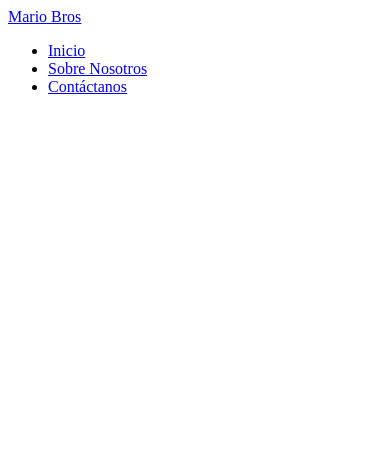
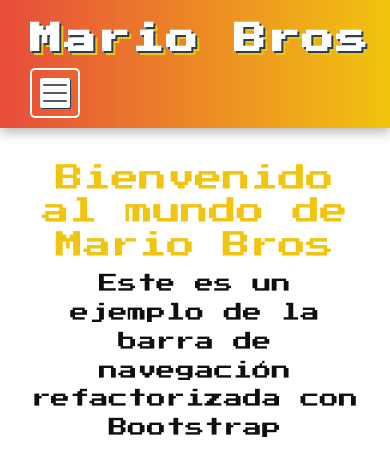
Before and after one commit to Liw1030/BlogRefactorizado-Grupo9, a plain HTML site: page navbar.html in a window 390 px wide. Drawn offline with nearby package versions, Linux system fonts and the light colour scheme.

Commit message:
textoooo

```diff
--- a/navbar.css
+++ b/navbar.css
@@ -4,67 +4,68 @@
   background: cover;
 }
 
-.navbar {
+.custom-navbar {
   background: linear-gradient(90deg, #e74c3c 0%, #f1c40f 100%);
   box-shadow: 0 4px 12px rgba(0,0,0,0.3);
   padding: 0;
 }
 
-.navbar-container {
-  display: flex;
-  align-items: center;
-  justify-content: space-between;
+.container {
   padding: 10px 30px;
 }
 
-.navbar-logo {
+.custom-navbar-logo {
   font-size: 2em;
-  color: #fff;
+  color: #fff !important;
   text-shadow: 2px 2px 0 #2c3e50, 4px 4px 0 #f1c40f;
   text-decoration: none;
   font-weight: bold;
   letter-spacing: 2px;
 }
 
-.navbar-menu {
-  list-style: none;
-  display: flex;
+.custom-navbar-menu {
   margin: 0;
   padding: 0;
 }
 
-.navbar-item {
+.custom-navbar-item {
   margin-left: 30px;
 }
 
-.navbar-link {
-  color: #fff;
+.custom-navbar-link {
+  color: #fff !important;
   text-decoration: none;
   font-size: 1.1em;
   font-weight: bold;
-  padding: 8px 18px;
+  padding: 8px 18px !important;
   border-radius: 8px;
   background: linear-gradient(90deg, #27ae60 0%, #2980b9 100%);
   box-shadow: 2px 2px 0 #2c3e50;
   transition: background 0.2s, transform 0.2s;
 }
 
-.navbar-link:hover {
+.custom-navbar-link:hover {
   background: linear-gradient(90deg, #f1c40f 0%, #e74c3c 100%);
-  color: #2c3e50;
+  color: #2c3e50 !important;
   transform: scale(1.1);
 }
 
-.navbar-toggle {
+.navbar-toggler {
   display: none;
   flex-direction: column;
   cursor: pointer;
+  padding: 8px;
+  background-color: transparent;
+  border: 2px solid #fff;
+  border-radius: 5px;
 }
-.navbar-toggle span {
-  height: 5px;
-  width: 30px;
-  background: #fff;
-  margin: 4px 0;
+
+.navbar-toggler-icon {
+  display: inline-block;
+  width: 1.5em;
+  height: 1.5em;
+  vertical-align: middle;
+  background-color: #fff;
   border-radius: 2px;
   box-shadow: 1px 1px 0 #2c3e50;
 }
@@ -85,25 +86,17 @@
   font-size: 1.2em;
 }
 
-@media (max-width: 600px) {
-  .navbar-menu {
-    display: none;
-    flex-direction: column;
-    background: #e74c3c;
-    position: absolute;
-    top: 60px;
-    left: 0;
-    width: 100%;
-    z-index: 10;
+@media (max-width: 991px) {
+  .custom-navbar-item {
+    margin: 10px 0;
   }
-  .navbar-menu.active {
-    display: flex;
+
+  .navbar-toggler {
+    display: block;
   }
-  .navbar-toggle {
-    display: flex;
-  }
-  .navbar-item {
-    margin: 10px 0;
-    text-align: center;
+
+  .custom-navbar-link {
+    display: inline-block;
+    margin: 5px 0;
   }
 }
--- a/navbar.html
+++ b/navbar.html
@@ -1,16 +1,46 @@
 
-<nav class="navbar" id="navbar">
-  <div class="navbar-container">
-    <a href="index.html" class="navbar-logo">Mario Bros</a>
-    <ul class="navbar-menu">
-      <li class="navbar-item"><a href="index.html" class="navbar-link">Inicio</a></li>
-      <li class="navbar-item"><a href="SobreNosotros.html" class="navbar-link">Sobre Nosotros</a></li>
-      <li class="navbar-item"><a href="Contactanos.html" class="navbar-link">Contáctanos</a></li>
-    </ul>
-    <div class="navbar-toggle" id="navbar-toggle">
-      <!-- <span></span>
-      <span></span>
-      <span></span> -->
+<!DOCTYPE html>
+<html lang="es">
+<head>
+  <meta charset="UTF-8">
+  <meta name="viewport" content="width=device-width, initial-scale=1.0">
+  <title>Mario Bros - Navegación</title>
+  <!-- Bootstrap CSS -->
+  <link href="https://cdn.jsdelivr.net/npm/bootstrap@5.3.0/dist/css/bootstrap.min.css" rel="stylesheet">
+  <!-- Google Font: Press Start 2P -->
+  <link href="https://fonts.googleapis.com/css2?family=Press+Start+2P&display=swap" rel="stylesheet">
+  <!-- Estilos personalizados -->
+  <link href="navbar.css" rel="stylesheet">
+</head>
+<body>
+  <nav class="navbar navbar-expand-lg custom-navbar" id="navbar">
+    <div class="container">
+      <a href="index.html" class="navbar-brand custom-navbar-logo">Mario Bros</a>
+      <button class="navbar-toggler custom-navbar-toggle" type="button" data-bs-toggle="collapse" data-bs-target="#navbarNav" aria-controls="navbarNav" aria-expanded="false" aria-label="Toggle navigation">
+        <span class="navbar-toggler-icon"></span>
+      </button>
+      <div class="collapse navbar-collapse" id="navbarNav">
+        <ul class="navbar-nav ms-auto custom-navbar-menu">
+          <li class="nav-item custom-navbar-item">
+            <a href="index.html" class="nav-link custom-navbar-link">Inicio</a>
+          </li>
+          <li class="nav-item custom-navbar-item">
+            <a href="SobreNosotros.html" class="nav-link custom-navbar-link">Sobre Nosotros</a>
+          </li>
+          <li class="nav-item custom-navbar-item">
+            <a href="Contactanos.html" class="nav-link custom-navbar-link">Contáctanos</a>
+          </li>
+        </ul>
+      </div>
     </div>
+  </nav>
+
+  <div class="container mt-4">
+    <h1 class="text-center">Bienvenido al mundo de Mario Bros</h1>
+    <p class="text-center">Este es un ejemplo de la barra de navegación refactorizada con Bootstrap</p>
   </div>
-</nav>
+
+  <!-- Bootstrap JS Bundle con Popper -->
+  <script src="https://cdn.jsdelivr.net/npm/bootstrap@5.3.0/dist/js/bootstrap.bundle.min.js"></script>
+</body>
+</html>
```
